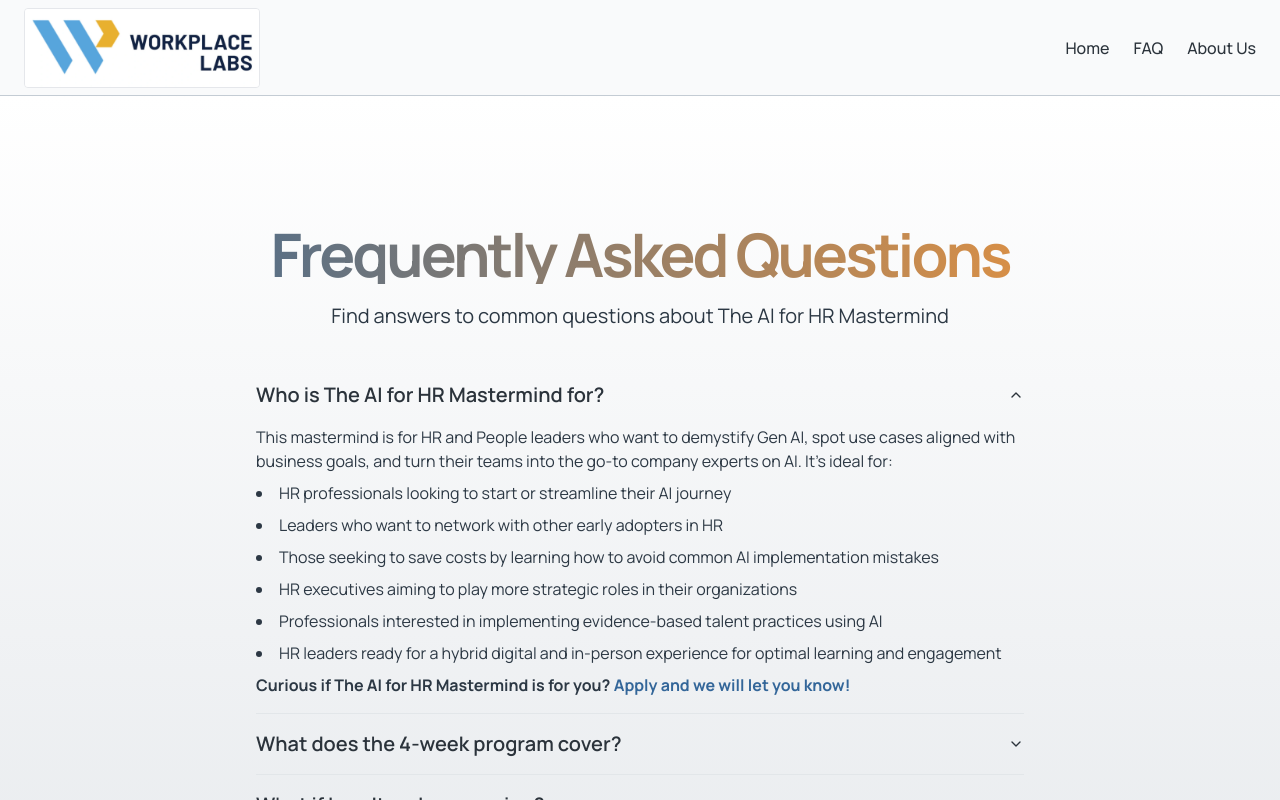
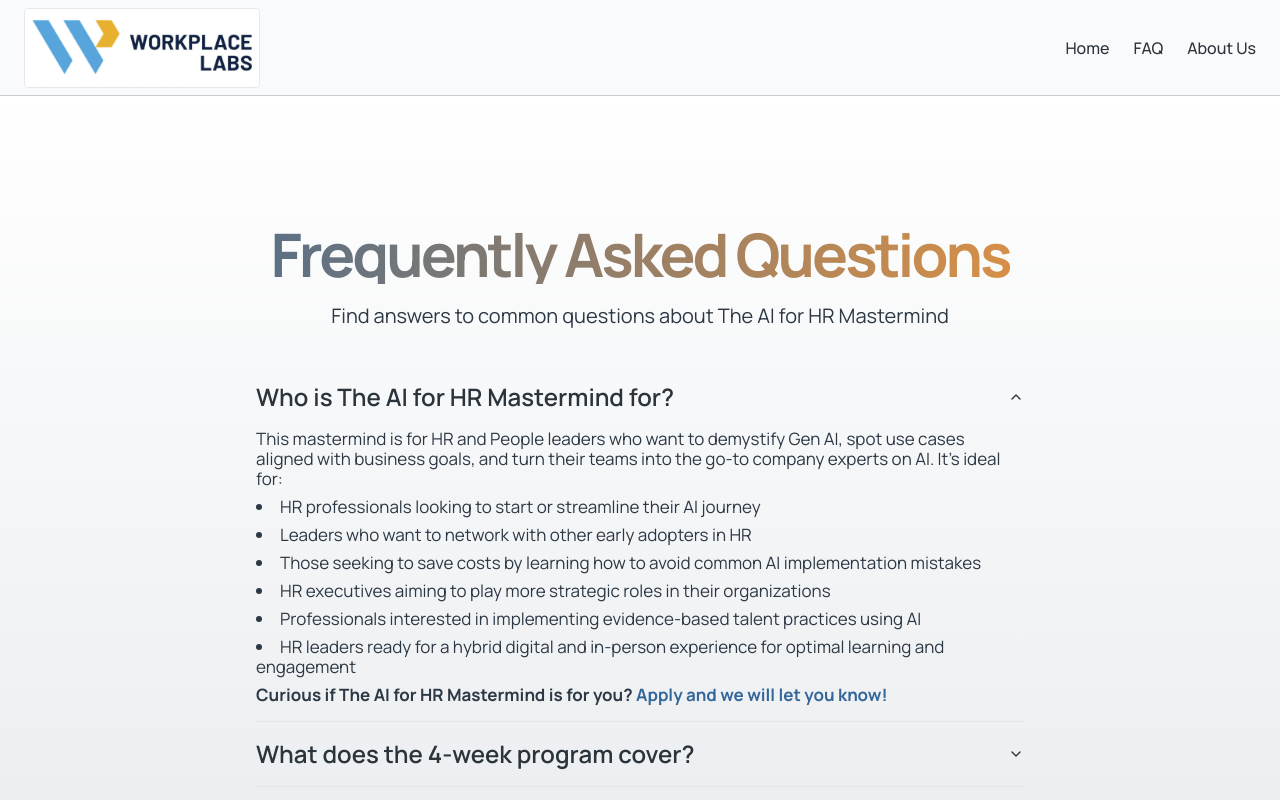
Before and after one commit to SimpleJoySolutions/workplace-labs-mastermind, a Next.js app: page /faq in a window 1280 px wide. Both pictures are taken after a click on the button "Who is The AI for HR Mastermind for?". Shown: the top 800 px of the page. Built offline with nearby package versions, Linux system fonts and the light colour scheme.

Commit message:
faq text bigger

```diff
--- a/src/app/faq/page.tsx
+++ b/src/app/faq/page.tsx
@@ -118,7 +118,7 @@ const FAQPage = () => {
                   transition={{ duration: 0.5, delay: index * 0.1 }}
                 >
                   <AccordionItem value={`item-${index + 1}`} className="border-b border-muted">
-                    <AccordionTrigger className="text-xl font-semibold py-4 hover:text-primary transition-colors">
+                    <AccordionTrigger className="text-2xl font-semibold py-4 hover:text-primary transition-colors">
                       {item.question}
                     </AccordionTrigger>
                     <AccordionContent className="text-muted-foreground pb-4">
@@ -126,7 +126,7 @@ const FAQPage = () => {
                         initial={{ opacity: 0 }}
                         animate={{ opacity: 1 }}
                         transition={{ duration: 0.3 }}
-                        className="text-base space-y-2"
+                        className="text-[17px] space-y-2"
                       >
                         {typeof item.answer === 'string' ? (
                           <p>{item.answer}</p>
```
